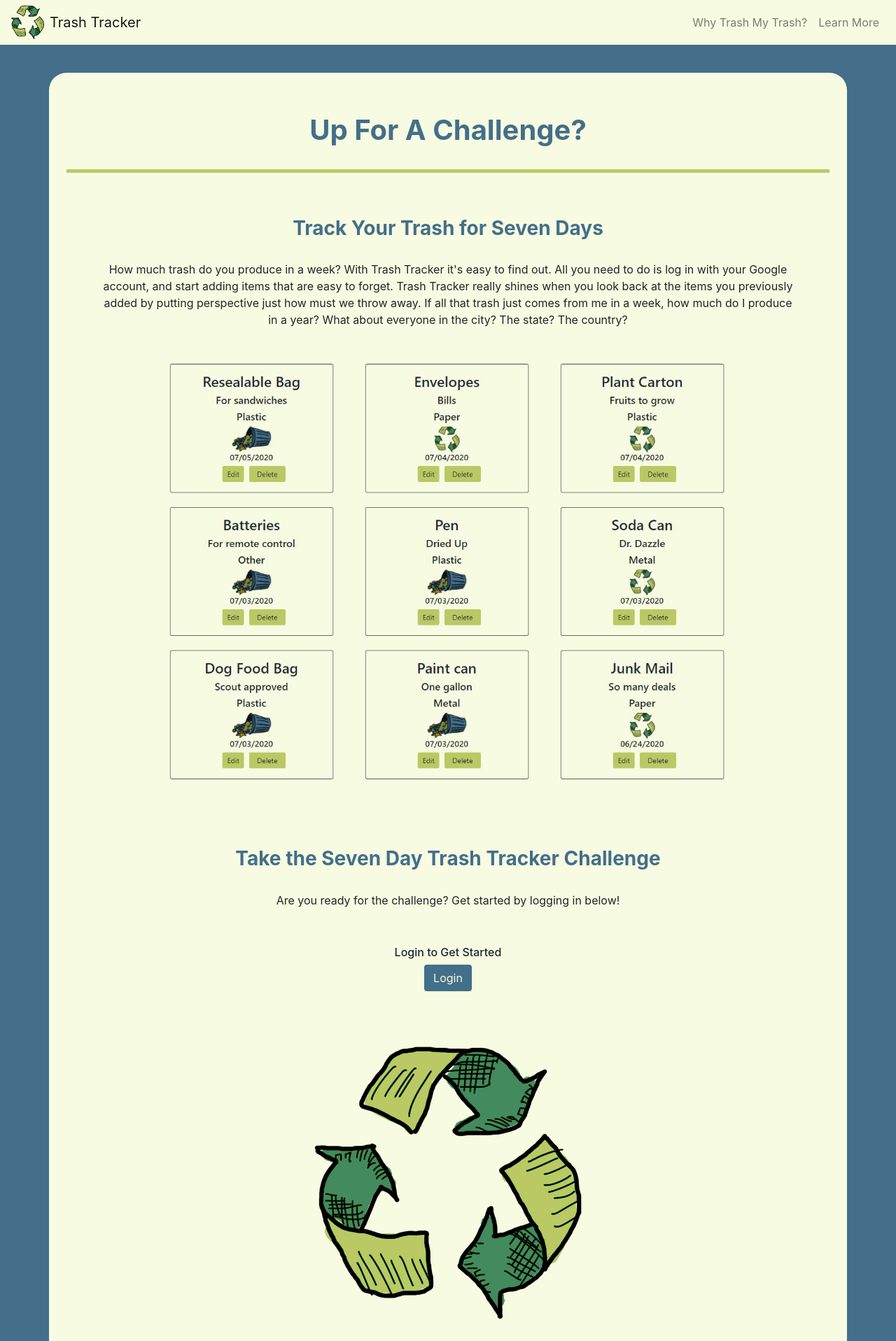
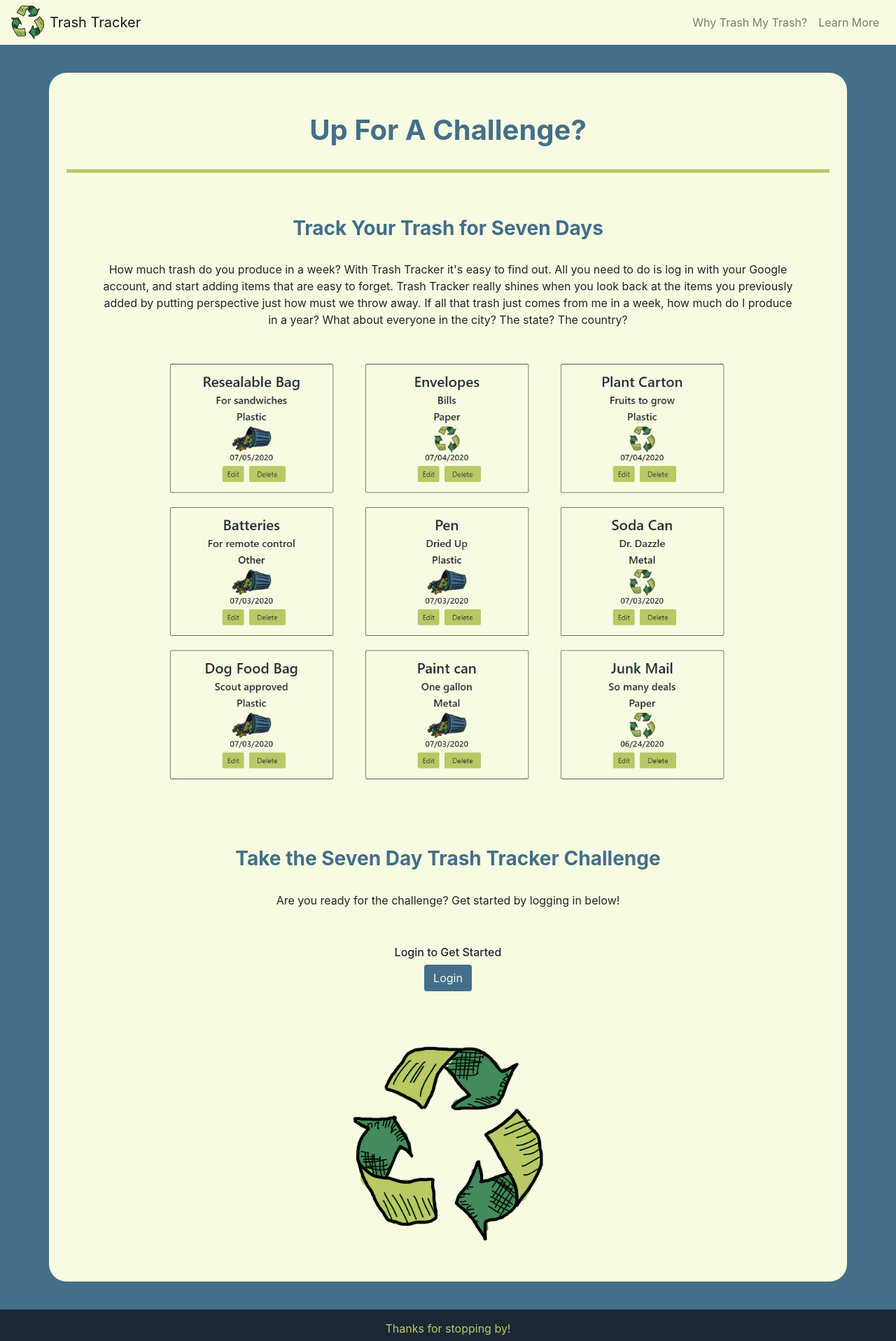
Before and after one commit to ToddSpainhour/trash-tracker, a React (Create React App) app: page /7daychallenge in a window 1280 px wide. Shown: the top 1917 px of the page at 70% size. Built offline with nearby package versions, Linux system fonts and the light colour scheme; no server answers.

Commit message:
changed image size

```diff
--- a/src/components/pages/Challenge/Challenge.scss
+++ b/src/components/pages/Challenge/Challenge.scss
@@ -8,7 +8,7 @@
   margin: 5vh 0px 5vh 0px;
 
   img {
-    width: 35%;
+    width: 25%;
     padding: 5% 0 3% 0;
   }
 
```
